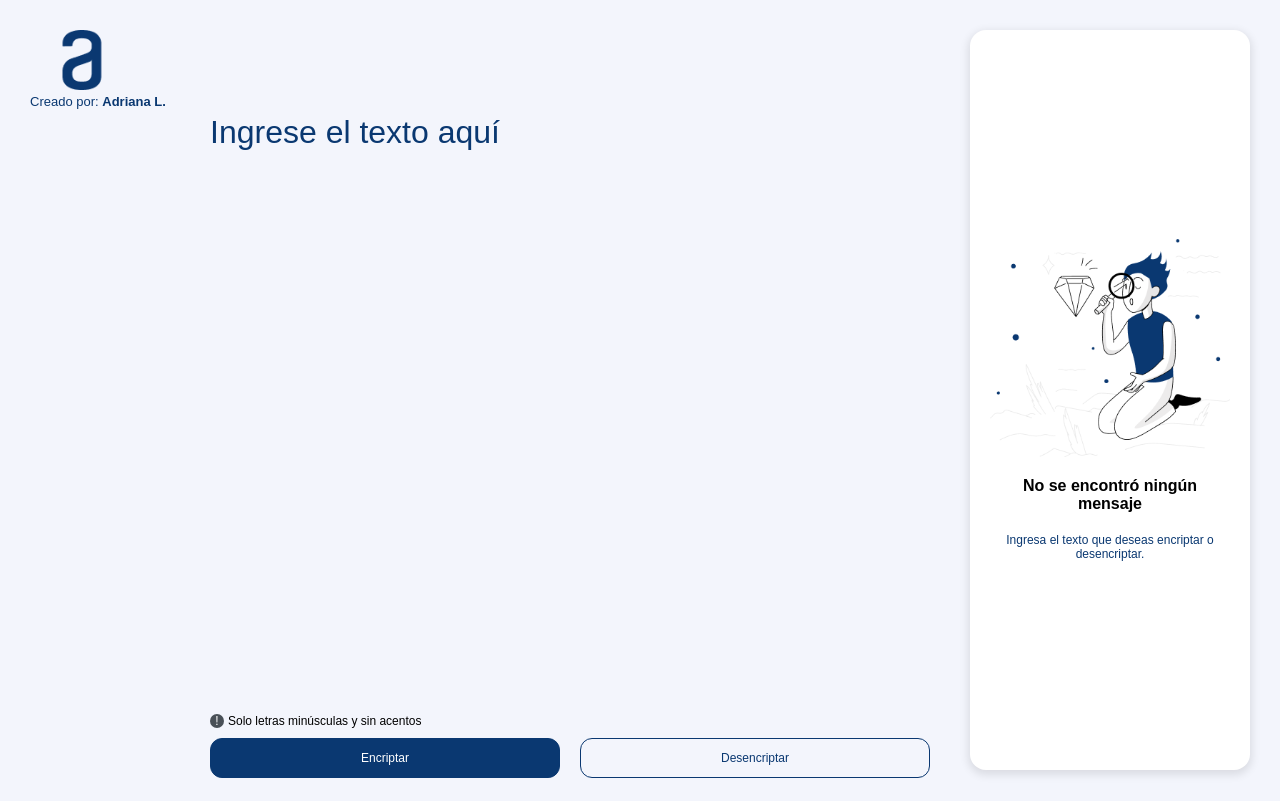
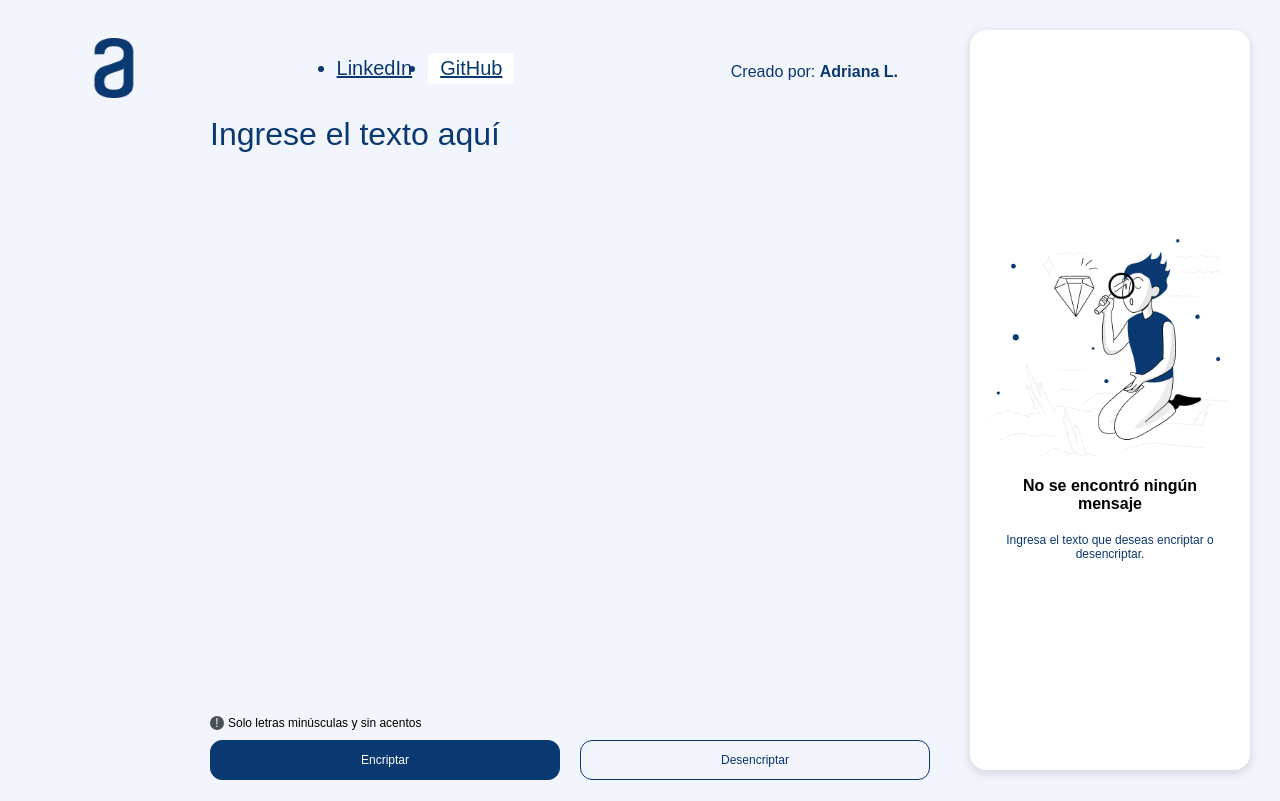
Before and after one commit to adriana59az/RetoONEChallenge, a plain HTML site: page index.html in a window 1280 px wide. Drawn offline with Linux system fonts and the light colour scheme.

Commit message:
Agregar LinkedIn y github

```diff
--- a/css/main.css
+++ b/css/main.css
@@ -42,10 +42,36 @@ button:active {
 
 }
 
+.app-input header{
+    display: flex;
+    justify-content: space-between;
+    align-items: center;
+    padding: 0.5rem 2rem;
+
+}
+
+.nav-menu ul{
+    display: flex;
+    align-items: center;
+}
+.nav-menu li{
+    margin-right: 1rem;
+    color: #0a3871;
+    font-size: 20px ;
+}
+.nav-menu a{
+    color: #0a3871;
+}
+.nav-menu li:last-child{
+    background:#fff;
+    padding: .25rem .75rem;
+    border-radius: .10rem;
+}
+
 .app-input header p {
     height: 10px;
     color: #0a3871;
-    font-size: 13px ;
+    font-size: 16px ;
 
 }
 
--- a/index.html
+++ b/index.html
@@ -13,6 +13,12 @@
     <div class="app-input">
         <header>
             <img src="imagenes/Logo.png" alt="logo de alura" class="logo" />
+            <div class="nav-menu">
+                <ul>
+                    <li><a href="https://www.linkedin.com/in/aleone88/">LinkedIn</a></li>
+                    <li><a href="https://github.com/adriana59az"> GitHub</a></li>
+                </ul>
+            </div>
             <p>Creado por: <b>Adriana L.</b></p>
         </header>
         <section>
```
